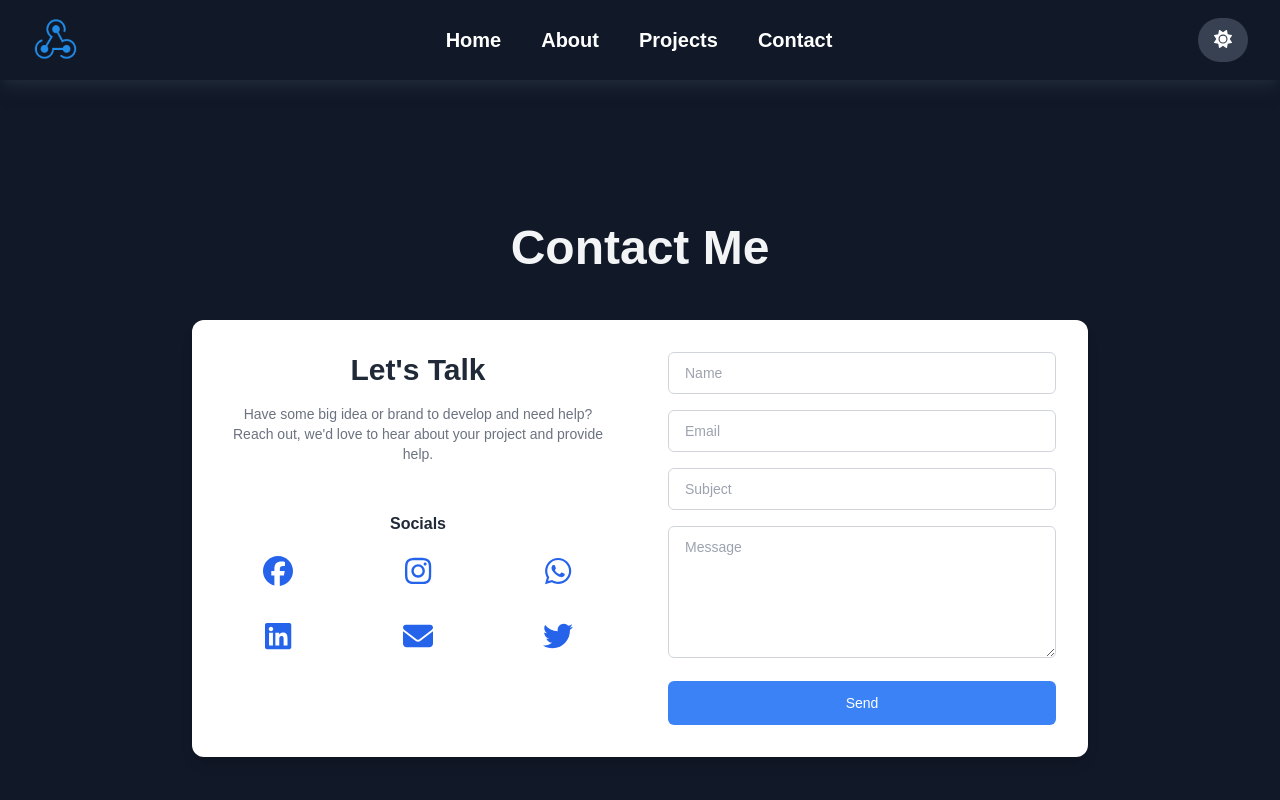
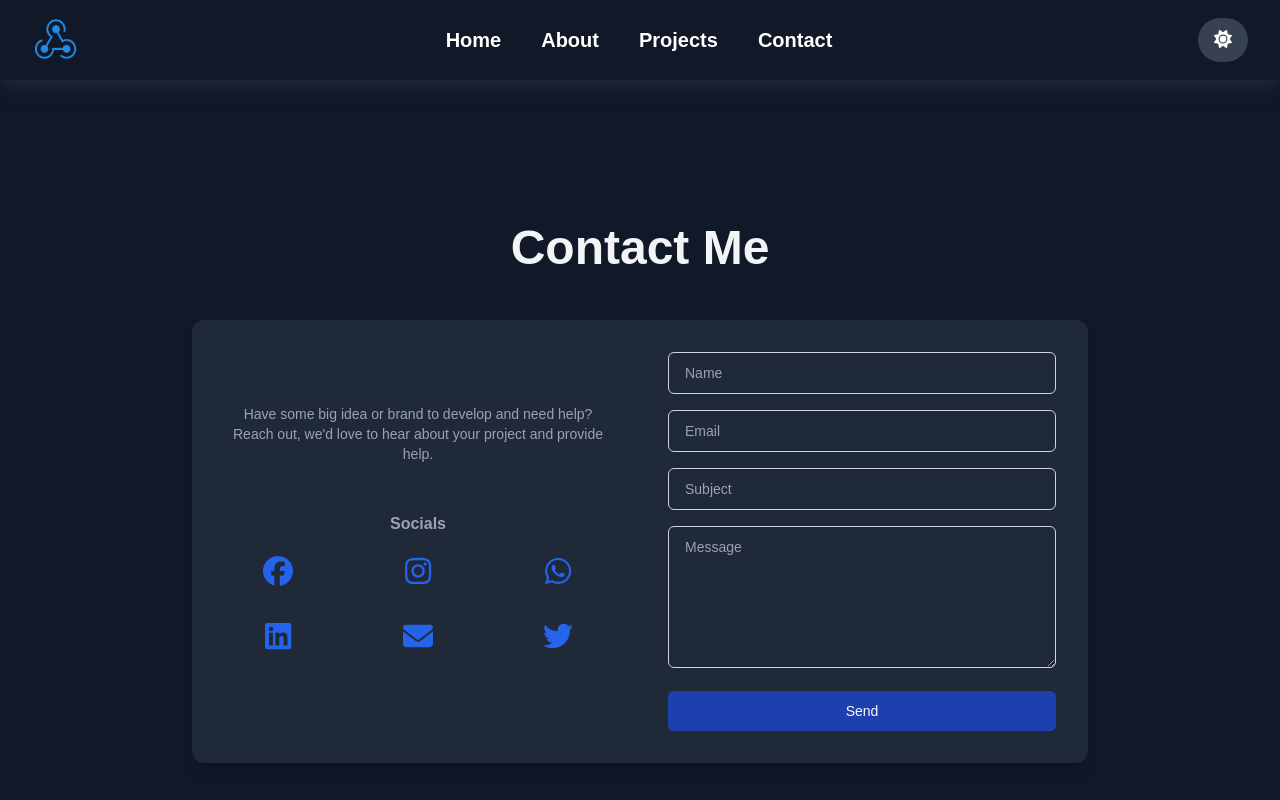
Before and after one commit to magdiperper12/portfolio, a React (Create React App) app: page /Contact in a window 1280 px wide. Shown: the top 800 px of the page. Built offline with nearby package versions, Linux system fonts and the light colour scheme.

Commit message:
update project section

```diff
--- a/src/pages/Contact.js
+++ b/src/pages/Contact.js
@@ -53,18 +53,26 @@ function Contact() {
 			} text-center`}>
 			<h2 className='text-4xl sm:text-5xl font-semibold mb-12'>Contact Me</h2>
 
-			<div className='grid sm:grid-cols-1 lg:grid-cols-2 items-start gap-14 p-8 mx-auto max-w-4xl bg-white dark:bg-gray-800 shadow-lg rounded-xl'>
+			<div
+				className={`grid sm:grid-cols-1 lg:grid-cols-2 items-start gap-14 p-8 mx-auto max-w-4xl ${
+					darkMode ? 'bg-gray-800 text-gray-50' : 'bg-slate-50 text-slate-700'
+				}  shadow-lg rounded-xl`}>
 				<div>
-					<h1 className='text-gray-800 dark:text-gray-100 text-3xl font-extrabold'>
+					<h1
+						className={`text-gray-800 dark:text-gray-100 ${
+							darkMode
+								? 'bg-gray-800 text-gray-50'
+								: 'bg-slate-50 text-slate-700'
+						} text-3xl font-extrabold`}>
 						Let's Talk
 					</h1>
-					<p className='text-sm text-gray-500 dark:text-gray-300 mt-4'>
+					<p className='text-sm text-gray-400 dark:text-gray-300 mt-4'>
 						Have some big idea or brand to develop and need help? Reach out,
 						we'd love to hear about your project and provide help.
 					</p>
 
 					<div className='mt-12'>
-						<h2 className='text-gray-800 dark:text-gray-100 text-base font-bold'>
+						<h2 className='text-gray-400 dark:text-gray-100 text-base font-bold'>
 							Socials
 						</h2>
 
@@ -90,25 +98,41 @@ function Contact() {
 					<input
 						type='text'
 						placeholder='Name'
-						className='w-full text-gray-800 dark:text-gray-100 rounded-md py-2.5 px-4 border border-gray-300 dark:border-gray-600 text-sm outline-none focus:ring-2 focus:ring-blue-500'
+						className={`w-full ${
+							darkMode
+								? 'bg-gray-800 text-gray-50'
+								: 'bg-slate-50 text-slate-700'
+						} rounded-md py-2.5 px-4 border border-gray-300 dark:border-gray-600 text-sm outline-none focus:ring-2 focus:ring-blue-500`}
 					/>
 					<input
 						type='email'
 						placeholder='Email'
-						className='w-full text-gray-800 dark:text-gray-100 rounded-md py-2.5 px-4 border border-gray-300 dark:border-gray-600 text-sm outline-none focus:ring-2 focus:ring-blue-500'
+						className={`w-full ${
+							darkMode
+								? 'bg-gray-800 text-gray-50'
+								: 'bg-slate-50 text-slate-700'
+						} rounded-md py-2.5 px-4 border border-gray-300 dark:border-gray-600 text-sm outline-none focus:ring-2 focus:ring-blue-500`}
 					/>
 					<input
 						type='text'
 						placeholder='Subject'
-						className='w-full text-gray-800 dark:text-gray-100 rounded-md py-2.5 px-4 border border-gray-300 dark:border-gray-600 text-sm outline-none focus:ring-2 focus:ring-blue-500'
+						className={`w-full ${
+							darkMode
+								? 'bg-gray-800 text-gray-50'
+								: 'bg-slate-50 text-slate-700'
+						} rounded-md py-2.5 px-4 border border-gray-300 dark:border-gray-600 text-sm outline-none focus:ring-2 focus:ring-blue-500`}
 					/>
 					<textarea
 						placeholder='Message'
 						rows='6'
-						className='w-full text-gray-800 dark:text-gray-100 rounded-md px-4 border border-gray-300 dark:border-gray-600 text-sm pt-2.5 outline-none focus:ring-2 focus:ring-blue-500'></textarea>
+						className={`w-full ${
+							darkMode
+								? 'bg-gray-800 text-gray-50'
+								: 'bg-slate-50 text-slate-700'
+						} rounded-md py-2.5 px-4 border border-gray-300 dark:border-gray-600 text-sm outline-none focus:ring-2 focus:ring-blue-500`}></textarea>
 					<button
 						type='button'
-						className='w-full text-white bg-blue-500 hover:bg-blue-600 rounded-md text-sm py-3 transition duration-200'>
+						className={`w-full bg-blue-800 text-gray-50 rounded-md py-2.5 px-4   dark:border-gray-600 text-sm outline-none focus:ring-2 focus:ring-blue-500`}>
 						Send
 					</button>
 				</form>
--- a/src/pages/Projects.js
+++ b/src/pages/Projects.js
@@ -13,8 +13,8 @@ function Projects() {
 		},
 		{
 			project: 'Football-Historic',
-			image: 'https://historic.vercel.app/component/Chat/Social',
-			url: 'https://historic.vercel.app/component/Chat/Social',
+			image: 'https://historic.vercel.app',
+			url: 'https://historic.vercel.app',
 			text: 'by using next js , api , tailwind and typescript make this website have all information about football whith ai chating and fan zone and historic of all football club and player and you can see also place for shopping ',
 		},
 		{
@@ -25,7 +25,7 @@ function Projects() {
 		},
 		{
 			project: 'E-commerce',
-			image: 'https://e-commerce-h3ex0he57-magdis-projects.vercel.app/',
+			image: 'https://historic.vercel.app/component/shop',
 			url: 'https://e-commerce-h3ex0he57-magdis-projects.vercel.app/',
 			text: 'by using next js , tailwind ,api  and typescript make this website are a e-commerce website that have all the feature of e-commerce like cart, payement,product and and shopping place ',
 		},
```
